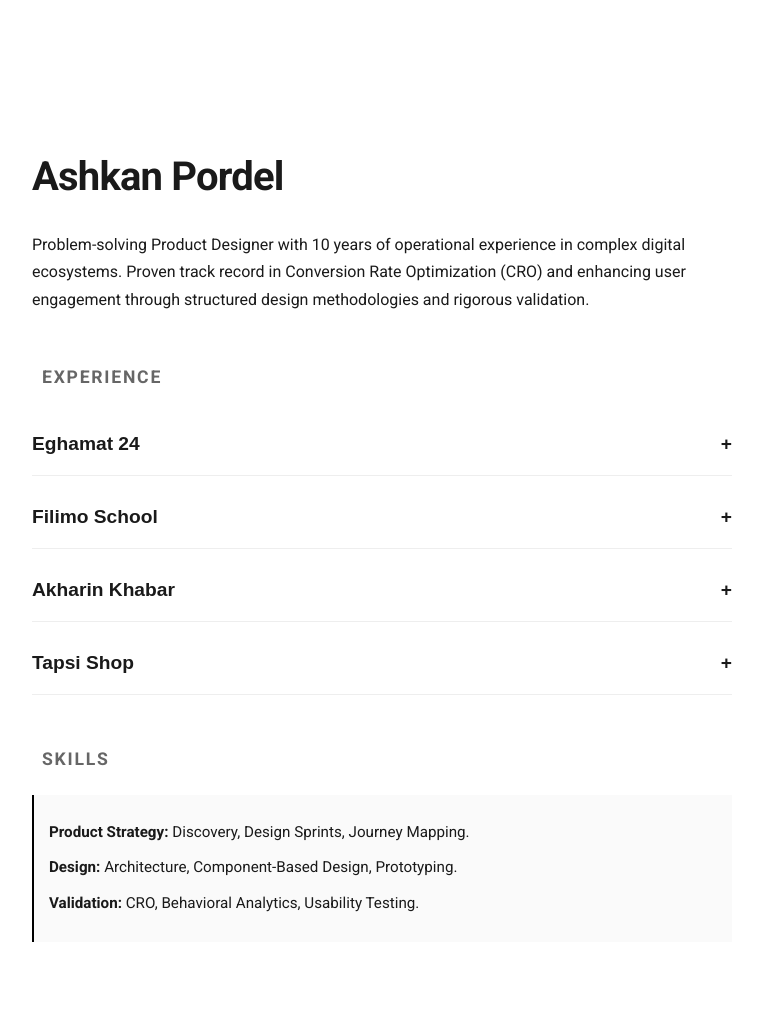
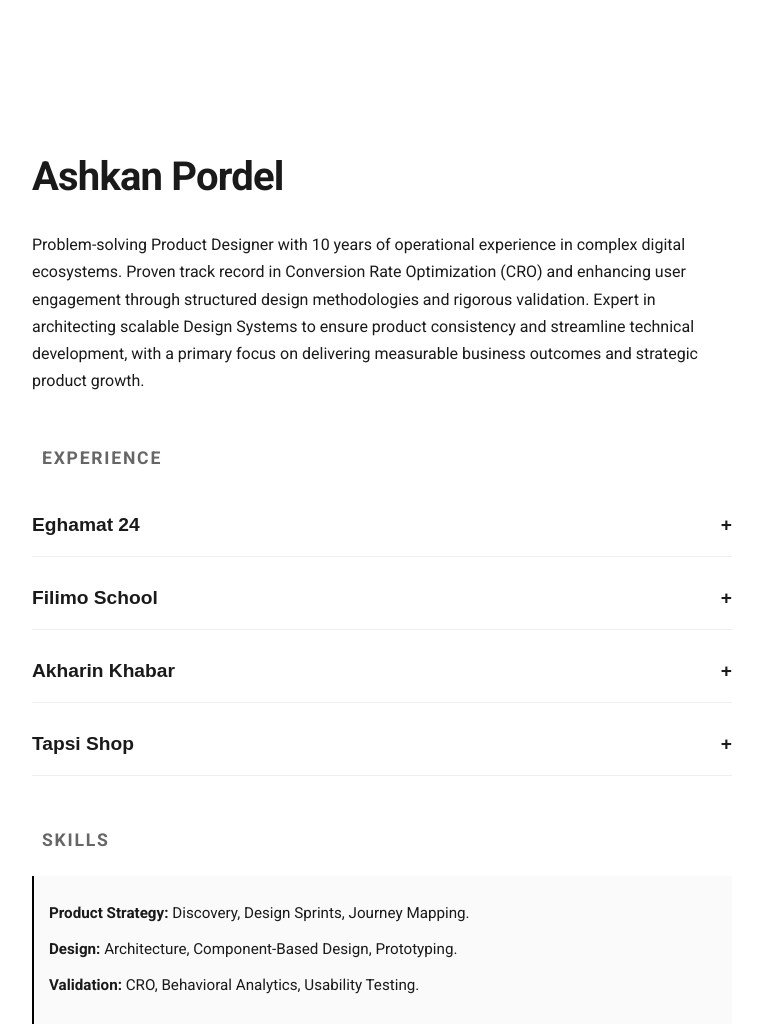
Before and after one commit to ashkanpordelwork/my-portfolio, a plain HTML site: page index.html in a window 1280 px wide. Shown: the whole page, without its empty margins (258-1021 px from the left). Drawn offline with Linux system fonts and the light colour scheme; some icons are missing.

Commit message:
Update index.html

```diff
--- a/index.html
+++ b/index.html
@@ -13,7 +13,7 @@
     <section class="container">
         <header class="section">
             <h1>Ashkan Pordel</h1>
-            <p>Problem-solving Product Designer with 10 years of operational experience in complex digital ecosystems. Proven track record in Conversion Rate Optimization (CRO) and enhancing user engagement through structured design methodologies and rigorous validation.</p>
+            <p>Problem-solving Product Designer with 10 years of operational experience in complex digital ecosystems. Proven track record in Conversion Rate Optimization (CRO) and enhancing user engagement through structured design methodologies and rigorous validation. Expert in architecting scalable Design Systems to ensure product consistency and streamline technical development, with a primary focus on delivering measurable business outcomes and strategic product growth.</p>
         </header>
 
         <section class="section">
```
